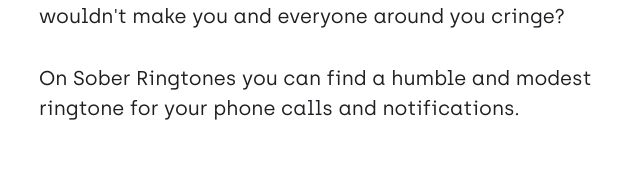
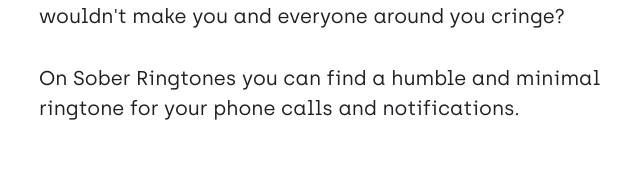
Before and after one commit to frabonomi/sober-ringtones, a Next.js app: page / in a window 1280 px wide. Shown: the part 598-771 px from the top of the page, without its empty margins (145-785 px from the left). Built offline with nearby package versions, Linux system fonts and the light colour scheme.

Commit message:
chore: update intro copy

```diff
--- a/app/page.tsx
+++ b/app/page.tsx
@@ -28,8 +28,8 @@
                 wouldn&apos;t make you and everyone around you cringe?
               </p>
               <p className={styles.page__paragraph}>
-                On Sober Ringtones you can find a humble and modest ringtone for
-                your phone calls and notifications.
+                On Sober Ringtones you can find a humble and minimal ringtone
+                for your phone calls and notifications.
               </p>
             </div>
           </div>
```
